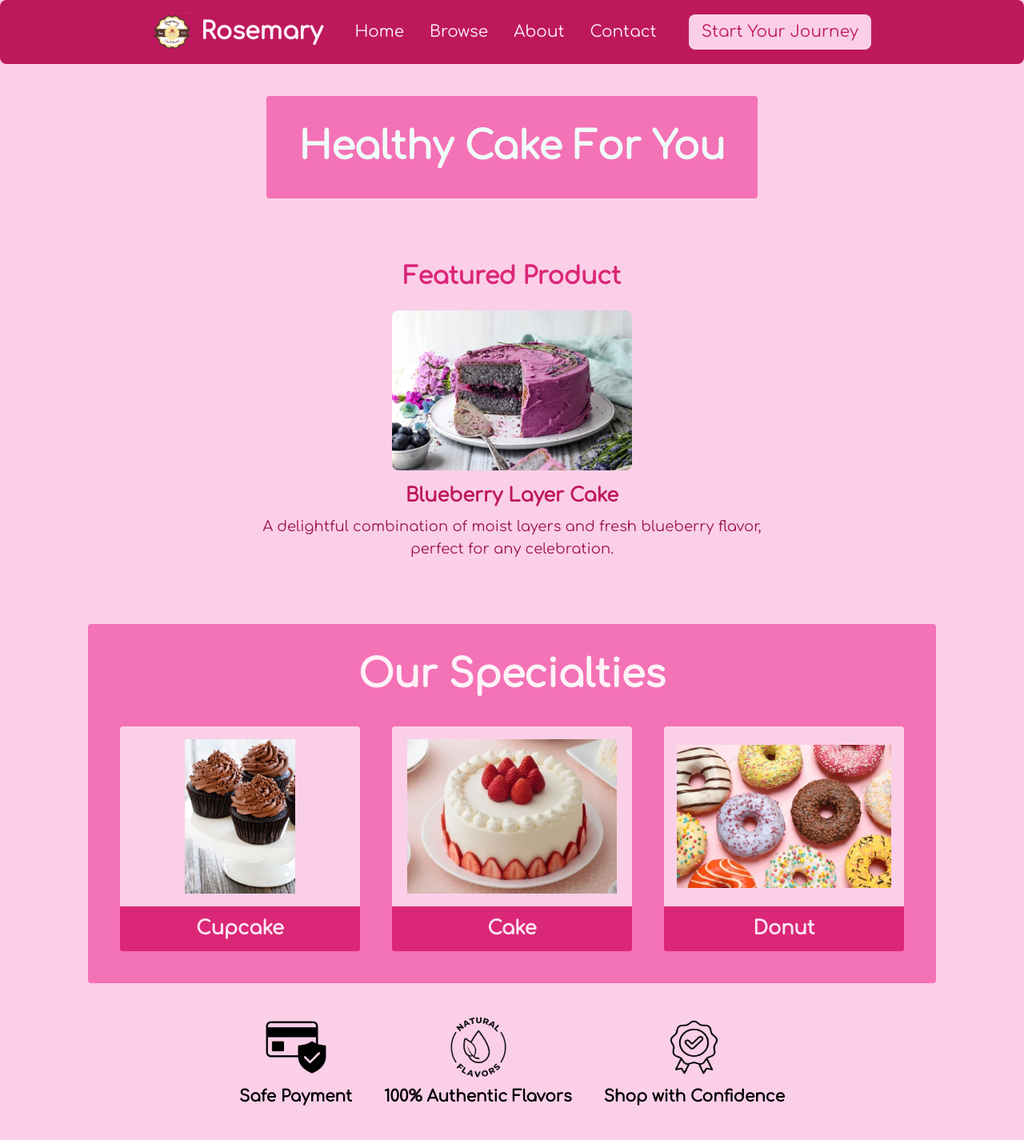
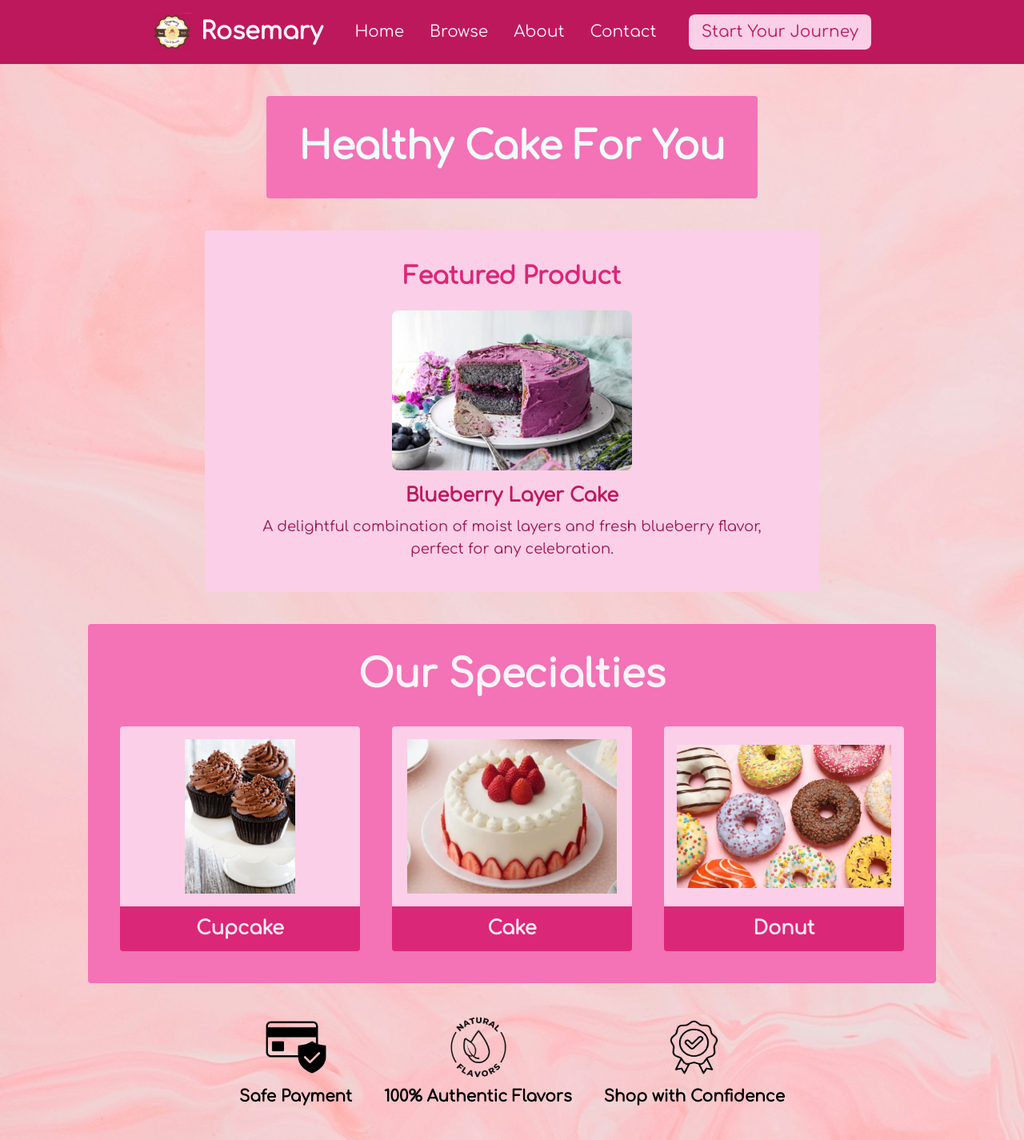
Before and after one commit to libresoul/rosemary, a PHP site: page /index.php in a window 1280 px wide. Shown: the whole page at 80% size. Run offline with PHP 8.4, Linux system fonts and the light colour scheme; style sheets or scripts are compiled from the project's sources.

Commit message:
style(header.inc.php): adds a background image

```diff
--- a/includes/header.inc.php
+++ b/includes/header.inc.php
@@ -49,7 +49,7 @@ session_start();
     </script>
 </head>
 
-<body class="bg-pink-200 font-['Comfortaa']">
+<body class="font-['Comfortaa'] bg-[url(images/static/pawel-czerwinski-2PN18U8CKi0-unsplash.jpg)]">
     <!-- <nav
         class="sticky h-12  top-0 my-4 text-lg text-pink-600 flex content-center justify-between gap-6 bg-white border-pink-100 shadow-lg py-3 rounded-lg">
         <div class="xl:ml-64 lg:ml-32 md:ml-20">
@@ -62,7 +62,7 @@ session_start();
             <a href="signin.php" class="hover:bg-pink-200 px-4 py-2 rounded transition">Sign In</a>
         </div>
     </nav> -->
-    <nav class="sticky h-20 bg-pink-700 rounded-lg w-full z-40 text-pink-50">
+    <nav class="sticky h-20 bg-pink-700 w-full z-40 text-pink-50">
         <div class="max-w-screen-xl items-center justify-center flex gap-10 p-4 rounded min-w-full">
             <a href="/" class="flex items-center space-x-3 rtl:space-x-reverse">
                 <img src="images/static/logo.PNG" class="h-12" alt="Logo">
```
Also changed, not shown: images/static/pawel-czerwinski-2PN18U8CKi0-unsplash.jpg (added).
